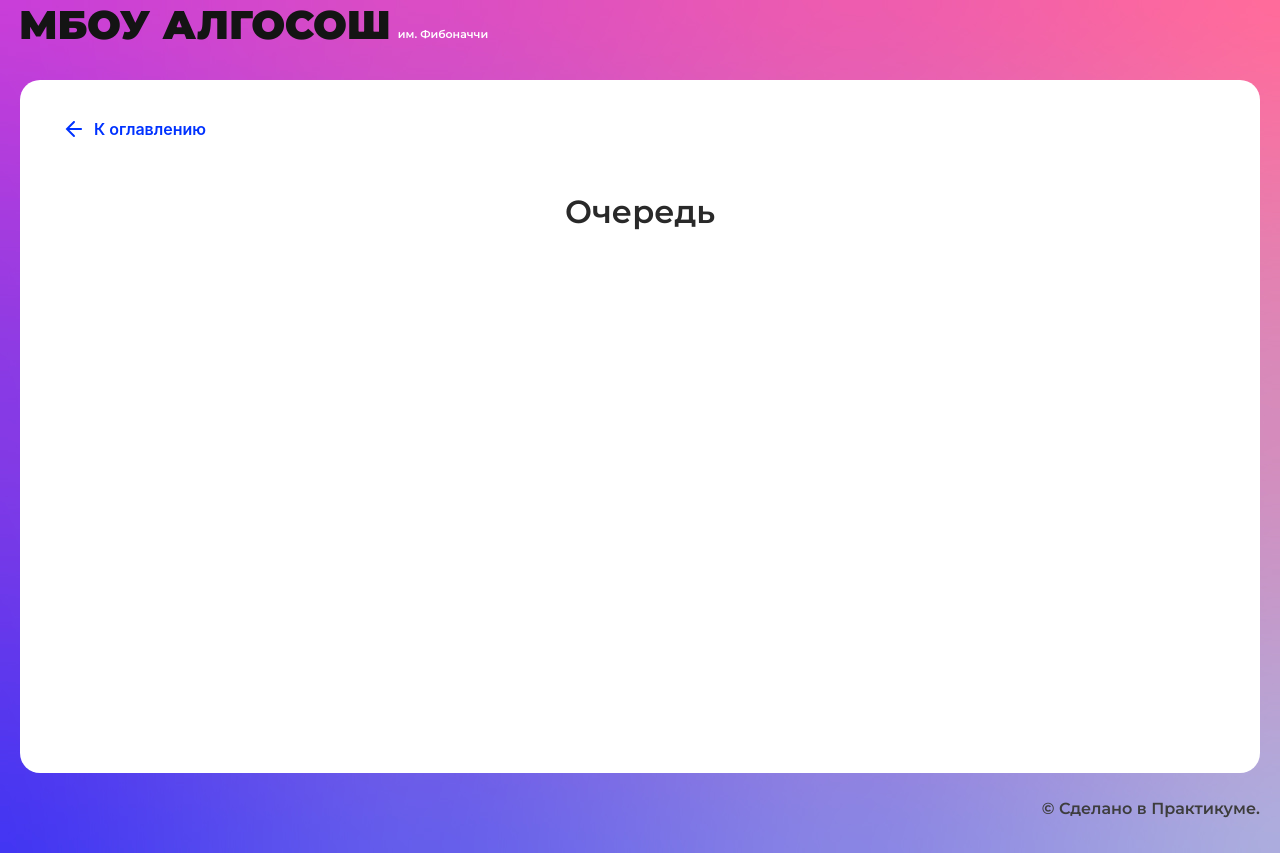
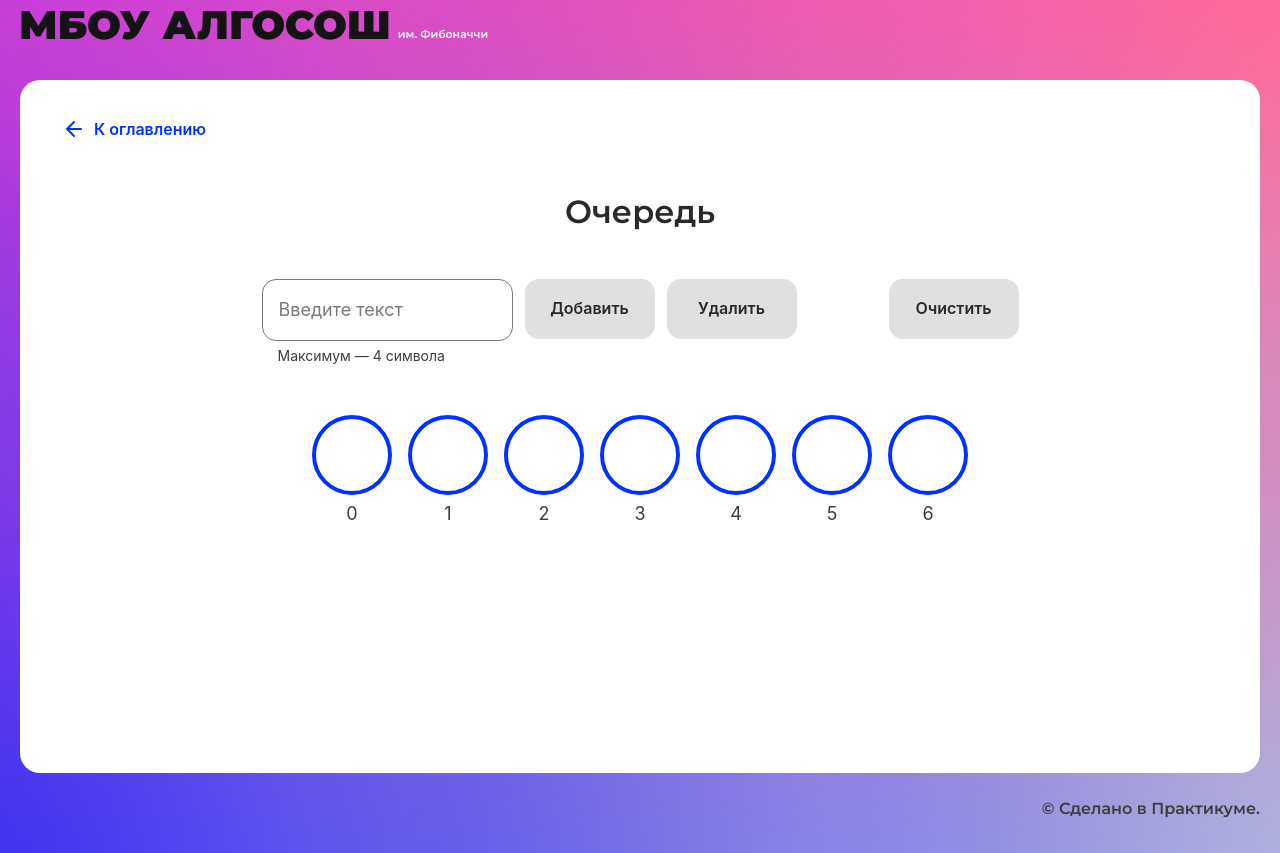
Before and after one commit to dvortsovs/algososh, a React (Create React App) app: page /queue in a window 1280 px wide. Built offline with nearby package versions, Linux system fonts and the light colour scheme.

Commit message:
feat: add queue component, fix stack component

```diff
--- a/src/components/queue-page/queue-page.tsx
+++ b/src/components/queue-page/queue-page.tsx
@@ -1,10 +1,127 @@
-import React from "react";
-import { SolutionLayout } from "../ui/solution-layout/solution-layout";
+import React, {ChangeEvent, FormEvent, useEffect, useRef, useState} from "react";
+import styles from "./queue.module.css";
+import {SolutionLayout} from "../ui/solution-layout/solution-layout";
+import {Input} from "../ui/input/input";
+import {Button} from "../ui/button/button";
+import {Circle} from "../ui/circle/circle";
+import {Queue} from "./queue";
+import {ElementStates} from "../../types/element-states";
+import {DELAY_IN_MS, SHORT_DELAY_IN_MS} from "../../constants/delays";
+import {IQueueState} from "../../types/queue-state";
 
 export const QueuePage: React.FC = () => {
-  return (
-    <SolutionLayout title="Очередь">
+    const queue = useRef(new Queue<typeof value>(7))
+    const [queueState, setQueueState] = useState<IQueueState<typeof value>[]>([])
+    const [value, setValue] = useState('')
+    const [isLoad, setIsLoad] = useState(false)
 
-    </SolutionLayout>
-  );
+    useEffect(() => {
+        setQueueState([...setState()])
+    }, [])
+
+
+    const setState = () => {
+        const arr: IQueueState<typeof value>[] = []
+        const queueCopy = queue.current.getElements()
+        for (let i = 0; i < queueCopy.length; i++) {
+            arr.push({item: queueCopy[i], state: ElementStates.Default})
+        }
+        return arr
+    }
+
+    const addItem = (e: FormEvent, item: typeof value) => {
+        e.preventDefault()
+        if (!value || isLoad || (queueState[queueState.length - 1].item || queueState[queueState.length - 1].item === '')) return
+        setIsLoad(true)
+        const queueStateCopy = [...queueState]
+        queueStateCopy[queue.current.getTailIndex()].state = ElementStates.Changing
+        setQueueState([...queueStateCopy])
+        setTimeout(() => {
+            queue.current.enqueue(item)
+            queueStateCopy[queue.current.getTailIndex() - 1].item = item
+            setQueueState([...queueStateCopy])
+            setValue('')
+            setIsLoad(false)
+        }, SHORT_DELAY_IN_MS)
+        setTimeout(() => {
+            queueStateCopy[queue.current.getTailIndex() - 1].state = ElementStates.Default
+            setQueueState([...queueStateCopy])
+        }, DELAY_IN_MS)
+    }
+
+    const deleteItem = () => {
+        setIsLoad(true)
+        const queueStateCopy = [...queueState]
+        queueStateCopy[queue.current.getHeadIndex()].state = ElementStates.Changing
+        setQueueState([...queueStateCopy])
+        if (queue.current.getLength() === 1) {
+            setTimeout(() => {
+                const queueStateCopy = [...queueState]
+                queueStateCopy[queue.current.getHeadIndex()].item = ''
+                queueStateCopy[queue.current.getHeadIndex()].state = ElementStates.Default
+                setQueueState([...queueStateCopy])
+                queue.current.dequeue()
+                setIsLoad(false)
+            }, SHORT_DELAY_IN_MS)
+        } else {
+            setTimeout(() => {
+                queue.current.dequeue()
+                setQueueState([...setState()])
+                setIsLoad(false)
+            }, SHORT_DELAY_IN_MS)
+        }
+    }
+
+    const clearQueue = () => {
+        queue.current.clearQueue()
+        setQueueState([...setState()])
+    }
+
+    return (
+        <SolutionLayout title="Очередь">
+            <section className={styles.main}>
+                <form className={styles.form} onSubmit={(e) => addItem(e, value)}>
+                    <Input isLimitText={true}
+                           maxLength={4}
+                           onChange={(e: ChangeEvent<HTMLInputElement>) => setValue(e.target.value)}
+                           value={value}/>
+                    <Button disabled={value.length <= 0 || isLoad}
+                            onClick={(e) => {
+                                addItem(e, value)
+                            }}
+                            isLoader={false}
+                            text={'Добавить'}
+                    />
+                    <Button disabled={queue.current.getLength() <= 0 || isLoad}
+                            onClick={deleteItem}
+                            isLoader={false}
+                            text={'Удалить'}/>
+                    <div className={styles.clear}>
+                        <Button
+                            disabled={(queue.current.getLength() <= 0
+                                &&
+                                !queueState.map((item) => (item.item)).includes('')) || isLoad}
+                            text={'Очистить'}
+                            onClick={clearQueue}/>
+                    </div>
+                </form>
+                <ul className={styles.queue}>
+                    {queueState.map((item, index) => {
+                        return (
+                            <li key={index} className={styles.item}>
+                                <Circle state={item.state}
+                                        index={index}
+                                        letter={item.item || ''}
+                                        head={item.item === ''
+                                            ? 'head'
+                                            : item.item && index === queue.current.getHeadIndex() ? 'head' : ''}
+                                        tail={item.item && index === queue.current.getTailIndex() - 1 ? 'tail' : ''}
+                                />
+                            </li>
+                        )
+                    })}
+                </ul>
+            </section>
+        </SolutionLayout>
+    );
 };
--- /dev/null
+++ b/src/components/queue-page/queue.module.css
@@ -0,0 +1,24 @@
+.main {
+    display: flex;
+    flex-direction: column;
+    align-items: center;
+}
+
+.form {
+    width: calc(100% - 411px);
+    display: flex;
+    justify-content: center;
+    gap: 12px;
+}
+
+.clear {
+    margin-left: 80px;
+}
+
+.queue {
+    list-style-type: none;
+    display: flex;
+    gap: 16px;
+    margin: 48px 0 0;
+    padding: 0;
+}
--- /dev/null
+++ b/src/components/queue-page/queue.ts
@@ -0,0 +1,61 @@
+interface IQueue<T> {
+    enqueue: (item: T) => void;
+    dequeue: () => void;
+    peak: () => T | null;
+}
+
+export class Queue<T> implements IQueue<T> {
+    private container: (T | null)[] = [];
+    private head = 0;
+    private tail = 0;
+    private readonly size: number = 0;
+    private length: number = 0;
+
+    constructor(size: number) {
+        this.size = size;
+        this.container = Array(size);
+    }
+
+    enqueue = (item: T) => {
+        if (this.length >= this.size) {
+            throw new Error("Maximum length exceeded");
+        }
+
+        this.container[this.tail % this.size] = item
+        this.tail++
+        this.length++
+    };
+
+    dequeue = () => {
+        if (this.isEmpty()) {
+            throw new Error("No elements in the queue");
+        }
+        this.container[this.head % this.size] = null
+        this.head++
+        this.length--
+    };
+
+    peak = (): T | null => {
+        if (this.isEmpty()) {
+            throw new Error("No elements in the queue");
+        }
+        return this.container[this.head % this.size]
+    };
+
+    clearQueue = () => {
+        this.container = Array(this.size)
+        this.length = 0
+        this.head = 0
+        this.tail = 0
+    };
+
+    getElements = () => this.container;
+
+    getLength = () => this.length;
+
+    getHeadIndex = () => this.head;
+
+    getTailIndex = () => this.tail;
+
+    isEmpty = () => this.length === 0;
+}
--- a/src/components/stack-page/stack-page.tsx
+++ b/src/components/stack-page/stack-page.tsx
@@ -7,21 +7,18 @@ import {Input} from "../ui/input/input";
 import {Circle} from "../ui/circle/circle";
 import {Stack} from "./stack";
 import {SHORT_DELAY_IN_MS} from "../../constants/delays";
-
-interface IStackState<T> {
-    item: T,
-    state: ElementStates
-}
+import {IStackState} from "../../types/stack-state";
 
 export const StackPage: React.FC = () => {
     const [value, setValue] = useState('')
+    const [isLoad, setIsLoad] = useState(false)
     const stack = useRef(new Stack<typeof value>())
     const [stackState, setStackState] = useState<IStackState<typeof value>[]>([])
 
     const addItem = (e: FormEvent, item: typeof value) => {
         e.preventDefault()
-        if (!value) return
-        if (stackState.length > 19) return
+        if (!value || stackState.length > 19 || isLoad) return
+        setIsLoad(true)
         stack.current.push(value)
         const stackStateCopy = [...stackState]
         stackStateCopy.push({item: item, state: ElementStates.Changing})
@@ -30,6 +27,7 @@ export const StackPage: React.FC = () => {
         setTimeout(() => {
             stackStateCopy[index].state = ElementStates.Default
             setStackState([...stackStateCopy])
+            setIsLoad(false)
         }, SHORT_DELAY_IN_MS)
         setValue('')
     }
@@ -49,19 +47,19 @@ export const StackPage: React.FC = () => {
                            maxLength={4}
                            onChange={(e: ChangeEvent<HTMLInputElement>) => setValue(e.target.value)}
                            value={value}/>
-                    <Button disabled={value.length <= 0 || stackState.length > 19}
+                    <Button disabled={value.length <= 0 || stackState.length > 19 || isLoad}
                             onClick={(e) => {
                                 addItem(e, value)
                             }}
                             isLoader={false}
                             text={'Добавить'}
                     />
-                    <Button disabled={stack.current.getSize() <= 0}
+                    <Button disabled={stack.current.getSize() <= 0 || isLoad}
                             onClick={deleteItem}
                             isLoader={false}
                             text={'Удалить'}/>
                     <div className={styles.clear}>
-                        <Button disabled={stack.current.getSize() <= 0}
+                        <Button disabled={stack.current.getSize() <= 0 || isLoad}
                                 text={'Очистить'}
                                 onClick={() => {
                             stack.current.clear()
--- /dev/null
+++ b/src/types/queue-state.ts
@@ -0,0 +1,6 @@
+import {ElementStates} from "./element-states";
+
+export interface IQueueState<T> {
+    item: (T | null)
+    state: ElementStates
+}
--- /dev/null
+++ b/src/types/stack-state.ts
@@ -0,0 +1,6 @@
+import {ElementStates} from "./element-states";
+
+export interface IStackState<T> {
+    item: T,
+    state: ElementStates
+}
```
